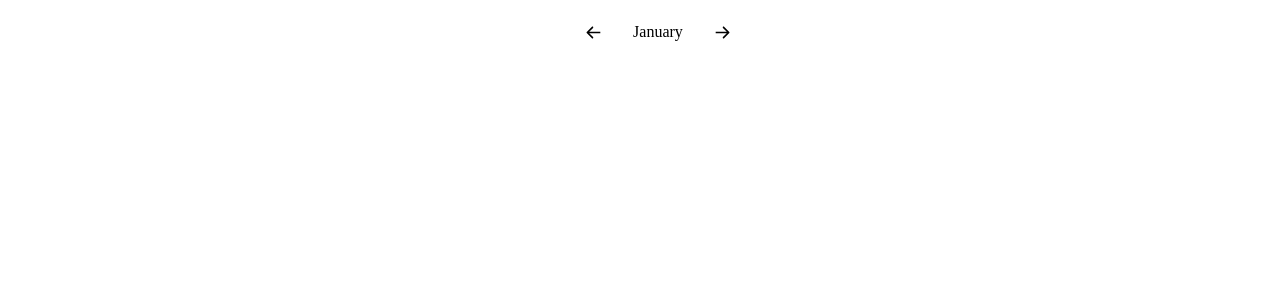
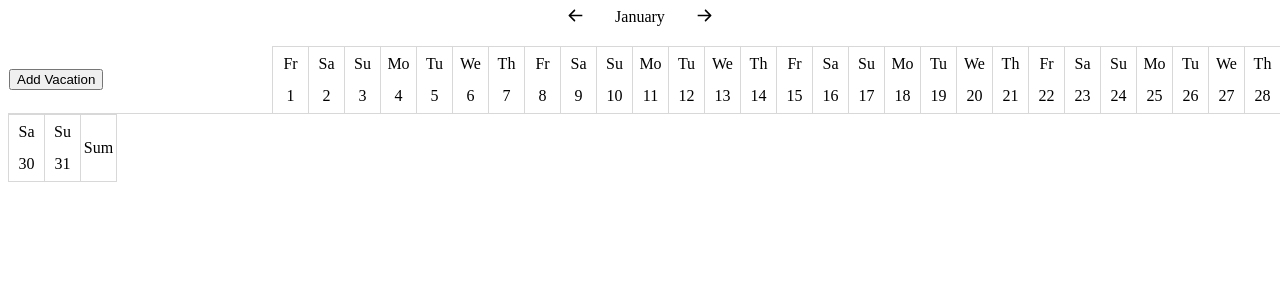
Before and after one commit to StormCreator/react-calendar, a React (Create React App) app: page / in a window 1280 px wide. Shown: the top 300 px of the page. Built offline with nearby package versions, Linux system fonts and the light colour scheme.

Commit message:
fixed month-switcher work

```diff
--- a/src/Components/App/App.tsx
+++ b/src/Components/App/App.tsx
@@ -1,6 +1,7 @@
 import { Component} from 'react';
 import  React  from 'react';
 import TableLayout from '../table-layout';
+// import LayoutExample from '../layout-example';
 
 
 const App =  () => {
--- /dev/null
+++ b/src/Components/calendar-head/calendar-head.tsx
@@ -0,0 +1,38 @@
+import React from 'react';
+import { Day } from '../../Utils/Day';
+import './calendarHead.css';
+import { format } from 'date-fns';
+
+
+interface CalendarProps{
+    daysInMonth: Day[]
+}
+
+const CalendarHead = (props: CalendarProps) => {
+
+
+    return (
+        <thead>
+            <tr className="calendar">
+                <td className="calendar__day">
+                    <button className="modal-button">Add Vacation</button>
+                </td>
+                {props.daysInMonth.map(day => (
+                    <td key={day.date.toDateString()} className="calendar__day">
+                        <span>
+                            {format(day.date, 'EEEEEE')}
+                        </span>
+                        <span>
+                            {day.date.getDate()}
+                        </span>
+                    </td>
+                ))}
+                <td className="calendar__day">
+                    <p>Sum</p>
+                </td>
+            </tr>
+        </thead>
+    )
+}
+
+export default CalendarHead;
--- /dev/null
+++ b/src/Components/calendar-head/calendarHead.css
@@ -0,0 +1,27 @@
+.calendar__day{
+    width: 33px;
+    height: 64px;
+    border: 1px solid rgba(126, 126, 126, 0.3);
+    border-right: 0;
+    display: inline-flex;
+    justify-content: center;
+    align-items: center;
+    flex-wrap: wrap;
+}
+.calendar__day span{
+    width: 100%;
+    display: block;
+    text-align: center;
+
+}
+
+.calendar__day:first-of-type{
+    width: 262px;
+    border-right: 0;
+    border-top: 0;
+    border-left: 0;
+    justify-content: flex-start;
+}
+.calendar__day:last-of-type{
+    border-right: 1px solid rgba(126, 126, 126, 0.3);
+}
--- /dev/null
+++ b/src/Components/calendar-head/index.ts
@@ -0,0 +1,2 @@
+import CalendarHead from "./calendar-head";
+export default CalendarHead;
--- a/src/Components/month-switcher/month-switcher.tsx
+++ b/src/Components/month-switcher/month-switcher.tsx
@@ -1,6 +1,7 @@
 import React from 'react';
 import './monthSwitcher.css';
 import { Component } from 'react';
+import { Day } from '../../Utils/Day';
 import arrowPrev from '../../assets/img/arrow-prev.svg';
 import arrowNext from '../../assets/img/arrow-next.svg';
 
@@ -14,27 +15,19 @@ class MonthSwitcher extends Component<MonthSwitcherProps> {
     constructor(props: MonthSwitcherProps){
         super(props);
     }
-
     render(){
         return(
-            <thead>
-                <tr className="month-switcher">
-                    <td>
-                        <button onClick = {() => this.props.dateChanger(-1)}>
-                            <img src={arrowPrev} alt="prev-arrow-icon"/>
-                        </button>
-                        <span>{this.props.monthName}</span>
-                        <button onClick = {() => this.props.dateChanger(1)}>
-                            <img src={arrowNext} alt="nex-arrow-icon"/>
-                        </button>
-                    </td>
-                </tr>
-            </thead>
+            <div className="month-switcher">
+                <button onClick = {(e) => this.props.dateChanger(e, -1)}>
+                    <img src={arrowPrev} alt="prev-arrow-icon"/>
+                </button>
+                <span>{this.props.monthName}</span>
+                <button onClick = {(e) => this.props.dateChanger(e, 1)}>
+                    <img src={arrowNext} alt="nex-arrow-icon"/>
+                </button>
+            </div>
         )
     }
-
-
-
 }
 
 export default MonthSwitcher;
--- a/src/Components/month-switcher/monthSwitcher.css
+++ b/src/Components/month-switcher/monthSwitcher.css
@@ -1,23 +1,15 @@
-thead{
+.month-switcher{
     width: 100%;
+    display: flex;
+    justify-content: center;
+
 }
 
-.month-switcher{
-    width: 100%;
-    border: 1px solid orange;
-}
-
-.month-switcher td{
-    display: flex;
-    align-items: center;
-    justify-content: center;
-}
-
-.month-switcher td span{
+.month-switcher span{
     margin: 0px 15px;
 }
 
-.month-switcher td button{
+.month-switcher button{
     display: flex;
     justify-content: center;
     align-items: center;
@@ -28,11 +20,11 @@ thead{
     cursor: pointer;
 }
 
-.month-switcher td button:focus{
+.month-switcher button:focus{
     outline: none;
 }
 
-.month-switcher td button img{
+.month-switcher button img{
     width: 100%;
     height: 100%;
 }
--- a/src/Components/table-layout/table-layout.tsx
+++ b/src/Components/table-layout/table-layout.tsx
@@ -2,42 +2,74 @@ import React from 'react';
 import { Component } from "react";
 import './tableLayout.css';
 import MonthSwitcher from '../month-switcher';
-import { add, format } from 'date-fns';
+import CalendarHead from "../calendar-head";
+import { Day } from '../../Utils/Day';
+import { add, format, getDaysInMonth, setDate, isWeekend } from 'date-fns';
 
 interface TableState{
     currentDate: Date
+    daysInMonth: Day[]
 }
 
 class TableLayout extends Component<{}, TableState>{
-
     constructor(props: any){
         super(props);
         this.state = {
-            currentDate:  new Date()
+            currentDate:  new Date(),
+            daysInMonth: []
         }
+    }
+    componentDidMount(){
+        this.switchMonth = this.switchMonth.bind(this);
+        this.setDaysInMonth = this.setDaysInMonth.bind(this);
+        this.setState({daysInMonth: this.setDaysInMonth(this.state.currentDate)});
+    }
 
-        this.switchMonth = this.switchMonth.bind(this);
+    protected switchMonth(e: Event, switchDirection: number): void{
+        let { currentDate, daysInMonth } = this.state;
+        const newDate: Date = add(currentDate , {  months: switchDirection });
+        daysInMonth = this.setDaysInMonth(newDate);
+        this.setState({
+            currentDate: newDate,
+            daysInMonth: daysInMonth
+        });
+    }
+
+
+    private setDaysInMonth(currentDate: Date): Day[]{
+        let daysArray: Day[] = [];
+        for(let i = 1; i <= getDaysInMonth(currentDate); i++){
+            let date: Date = setDate(currentDate, i);
+            let day: Day = {
+                date: date,
+                isWeekend: isWeekend(date),
+            }
+            daysArray.push(day);
+        }
+        return daysArray;
     }
 
     render(){
         return(
-            <table>
+            <>
                 <MonthSwitcher
                     dateChanger = {this.switchMonth}
                     monthName = {format(this.state.currentDate, 'MMMM')}
                 />
-            </table>
+                <table>
+                    <CalendarHead
+                        daysInMonth = {this.state.daysInMonth}
+                    />
+                </table>
+            </>
+
         );
-    }
-
-    protected switchMonth(switchDirection: number): void{
-        this.setState({
-            currentDate: add(this.state.currentDate   , {  months: switchDirection })
-
-
-        });
     }
 
 }
 
+
+
+
+
 export default TableLayout;
--- a/src/Components/table-layout/tableLayout.css
+++ b/src/Components/table-layout/tableLayout.css
@@ -1,4 +1,6 @@
 table{
-    width: 1300px;
+    width: 1317px;
     margin: 20px auto 0 auto;
+    border-collapse: collapse;
+    border-spacing: 0;
 }
--- /dev/null
+++ b/src/Utils/Day.ts
@@ -0,0 +1,5 @@
+export interface Day{
+    date: Date
+    isWeekend: boolean,
+    dayOfWeek?: string
+}
```
Also changed, not shown: 1 other file (tests, documents, lock files or other folders).
